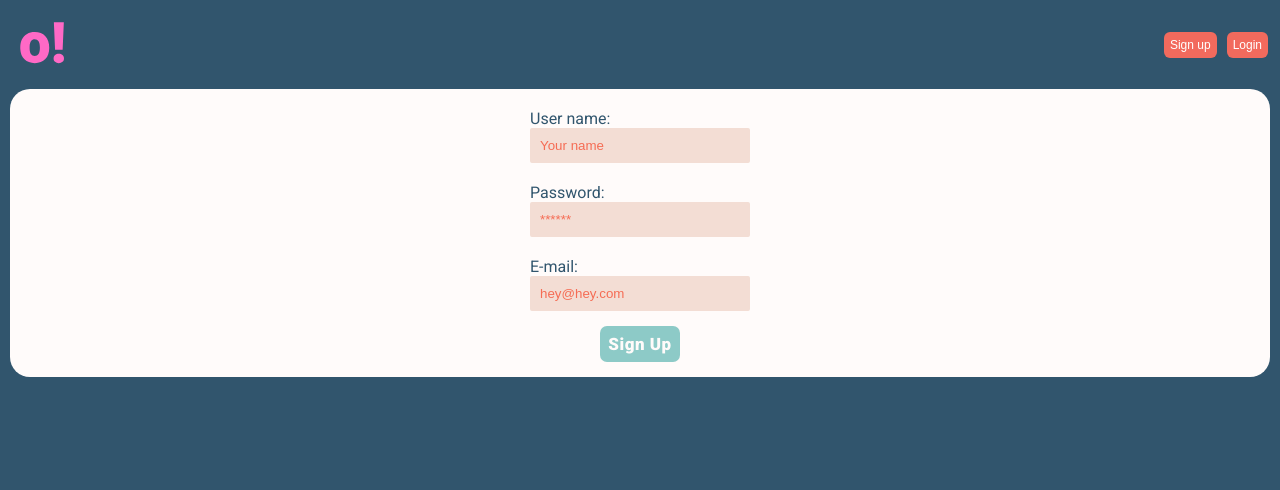
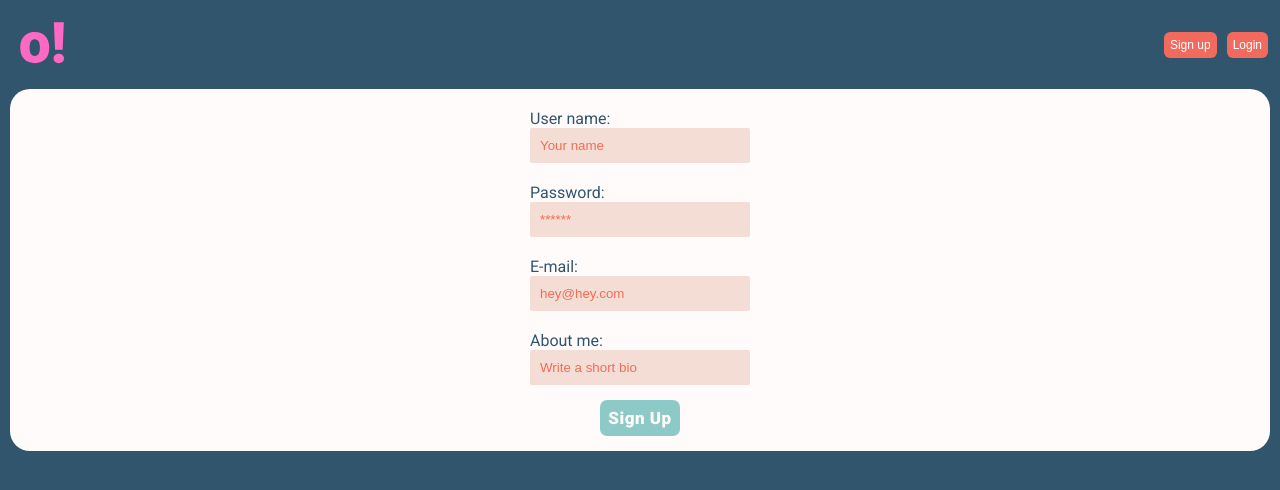
Before and after one commit to Ragtulf/FoodApp-frontend, a React (Create React App) app: page /signup in a window 1280 px wide. Shown: the top 490 px of the page. Built offline with nearby package versions, Linux system fonts and the light colour scheme.

Commit message:
Added id to initialSate and added an action

```diff
--- a/src/App.js
+++ b/src/App.js
@@ -10,6 +10,7 @@ import { CreateNew } from './pages/CreateNew'
 import { Header } from './components/Header/Header'
 import { SignupForm } from './pages/SignupForm'
 import { LoginForm } from './pages/LoginUser'
+import { UserHeader } from './components/Header/UserHeader'
 
 const reducer = combineReducers({
   recipe: recipe.reducer,
@@ -45,6 +46,10 @@ export const App = () => {
             <LoginForm />
           </Route>
 
+          <Route path="/profile" exact>
+            <UserHeader />
+          </Route>
+
         </Switch>
       </BrowserRouter>
     </Provider>
--- a/src/components/Header/Header.js
+++ b/src/components/Header/Header.js
@@ -36,6 +36,11 @@ export const Header = () => {
           onClick={handleLogout}>
             Log Out
         </LoggedUser>
+
+        <Redirect to="/profile">
+            <LoggedUser>profile</LoggedUser>
+          </Redirect>
+
       </UserLog>}
     </Heading>
   )
--- /dev/null
+++ b/src/components/Header/UserHeader.js
@@ -0,0 +1,24 @@
+import React, { useState, useEffect } from 'react'
+import { useSelector } from 'react-redux'
+
+export const UserHeader = () => {
+  const [user, setUser] = useState(null)
+  const id = useSelector((store) => store.user.id)
+  // const loggedIn = useSelector((store) => store.user.loggedIn)
+
+  useEffect(() => {
+    fetch(`https://grymt-food-app.herokuapp.com/login/user/${id}`)
+      .then((res) => res.json())
+      .then((json) => {
+        setUser(json)
+        console.log(id)
+        console.log(json)
+      })
+  }, [id])
+
+  return (
+    <div>
+      <p>This is the UserHeader</p>
+    </div>
+  )
+}
--- a/src/pages/LoginUser.js
+++ b/src/pages/LoginUser.js
@@ -38,10 +38,11 @@ export const LoginForm = () => {
           return res.json()
         }
       })
-      .then(({ accessToken }) => {
+      .then(({ accessToken, _id }) => {
         if (accessToken) {
           dispatch(user.actions.login())
           dispatch(user.actions.access(accessToken))
+          dispatch(user.actions.userId(_id))
           history.push('/')
         }
       })
--- a/src/pages/SignupForm.js
+++ b/src/pages/SignupForm.js
@@ -12,6 +12,7 @@ export const SignupForm = () => {
   const [avatar, setAvatar] = useState('')
   const [email, setEmail] = useState('')
   const [password, setPassword] = useState('')
+  const [bio, setBio] = useState('')
   const history = useHistory()
   // AVATARTEST
   // const avatarsArray = [avatars01]
@@ -84,6 +85,17 @@ export const SignupForm = () => {
           placeholder="hey@hey.com" />
       </SignupLabel>
 
+      <SignupLabel>
+        About me:
+        <InputField
+          required
+          type="text"
+          onChange={(event) => setBio(event.target.value)}
+          value={bio}
+          placeholder="Write a short bio"
+          maxLength="140" />
+      </SignupLabel>
+
       <ShareButton buttonName="Sign Up" />
     </UserForm>
   )
--- a/src/reducers/user.js
+++ b/src/reducers/user.js
@@ -2,7 +2,8 @@ import { createSlice } from '@reduxjs/toolkit'
 
 const initialState = {
   loggedIn: false,
-  accessToken: ''
+  accessToken: '',
+  id: ''
 }
 
 export const user = createSlice({
@@ -17,6 +18,9 @@ export const user = createSlice({
     },
     access: (state, action) => {
       state.accessToken = action.payload
+    },
+    userId: (state, action) => {
+      state.id = action.payload
     }
   }
 })
```
